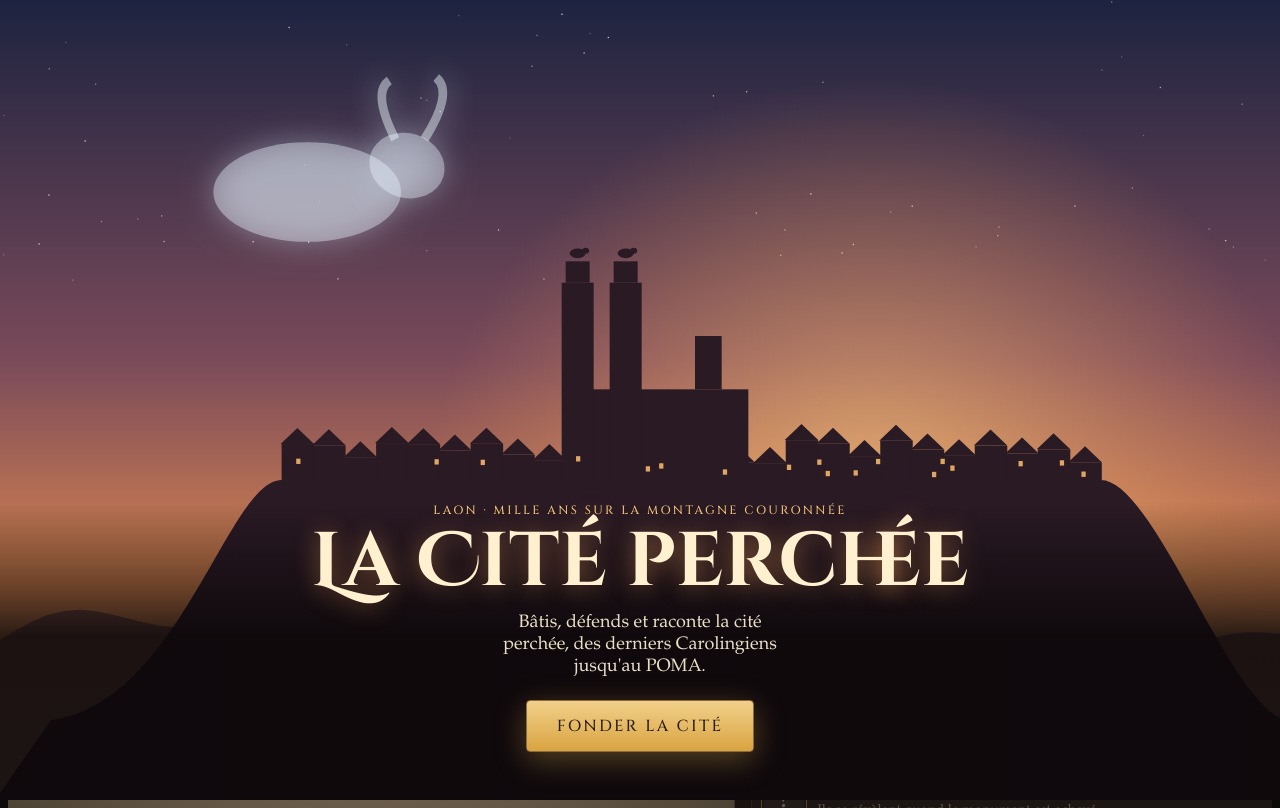
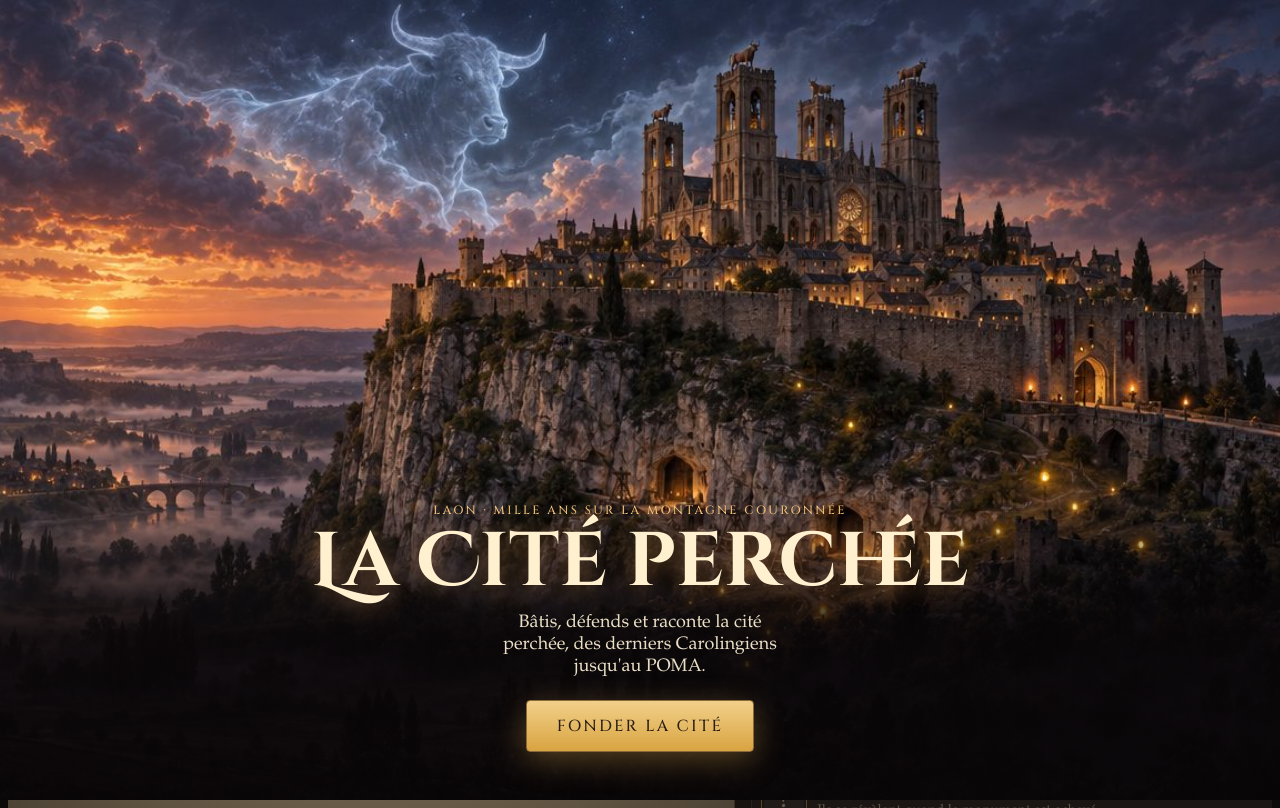
Before and after one commit to matblissim/LAON, a plain HTML site: page cite.html in a window 1280 px wide. Drawn offline with Linux system fonts and the light colour scheme; animation ran at ten frames a second; a web font is replaced by a local one.

Commit message:
Cité perchée : illustration de l'écran titre
Image générée une fois (ElevenLabs), intégrée en fond de l'écran titre,
avec repli sur l'illustration dessinée en code si elle ne charge pas.

Co-Authored-By: Claude Opus 5.5 <noreply@anthropic.com>
Claude-Session: https://claude.ai/code/session_01ENAvjFggRmYCk5AR8Xf3xx

```diff
--- a/cite.html
+++ b/cite.html
@@ -172,7 +172,7 @@ button:focus-visible { outline: 2px solid var(--gold); outline-offset: 2px; }
 #title { position: fixed; inset: 0; z-index: 28; display: grid; place-items: end center; background: #120c10; }
 #title[hidden] { display: none; }
 #tcv { position: absolute; inset: 0; width: 100%; height: 100%; }
-#timg { position: absolute; inset: 0; width: 100%; height: 100%; max-width: none; object-fit: cover; object-position: 50% 35%; opacity: 0; transition: opacity 1.2s ease; }
+#timg { position: absolute; inset: 0; width: 100%; height: 100%; max-width: none; object-fit: cover; object-position: 62% 30%; opacity: 0; transition: opacity 1.2s ease; }
 #timg.ready { opacity: 1; }
 .tbox { position: relative; text-align: center; padding-block: 0 max(48px, calc(env(safe-area-inset-bottom, 0px) + 32px)); padding-left: max(16px, env(safe-area-inset-left, 0px)); padding-right: max(16px, env(safe-area-inset-right, 0px)); width: 100%; background: linear-gradient(transparent, rgba(10,6,8,.85) 45%); }
 .tkick { font-family: var(--f-head); font-size: 12px; letter-spacing: .2em; text-transform: uppercase; color: #f2c27a; margin: 0 0 6px; }
```
Also changed, not shown: title-bg.jpg (added).
